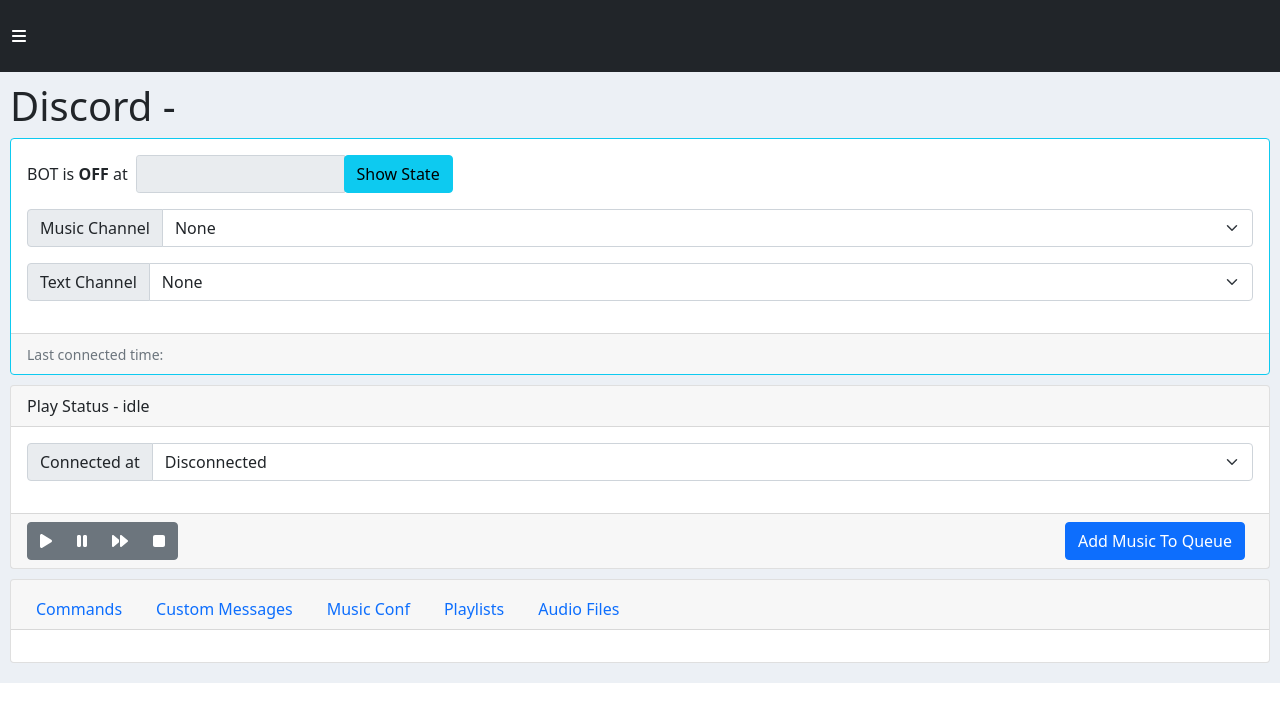
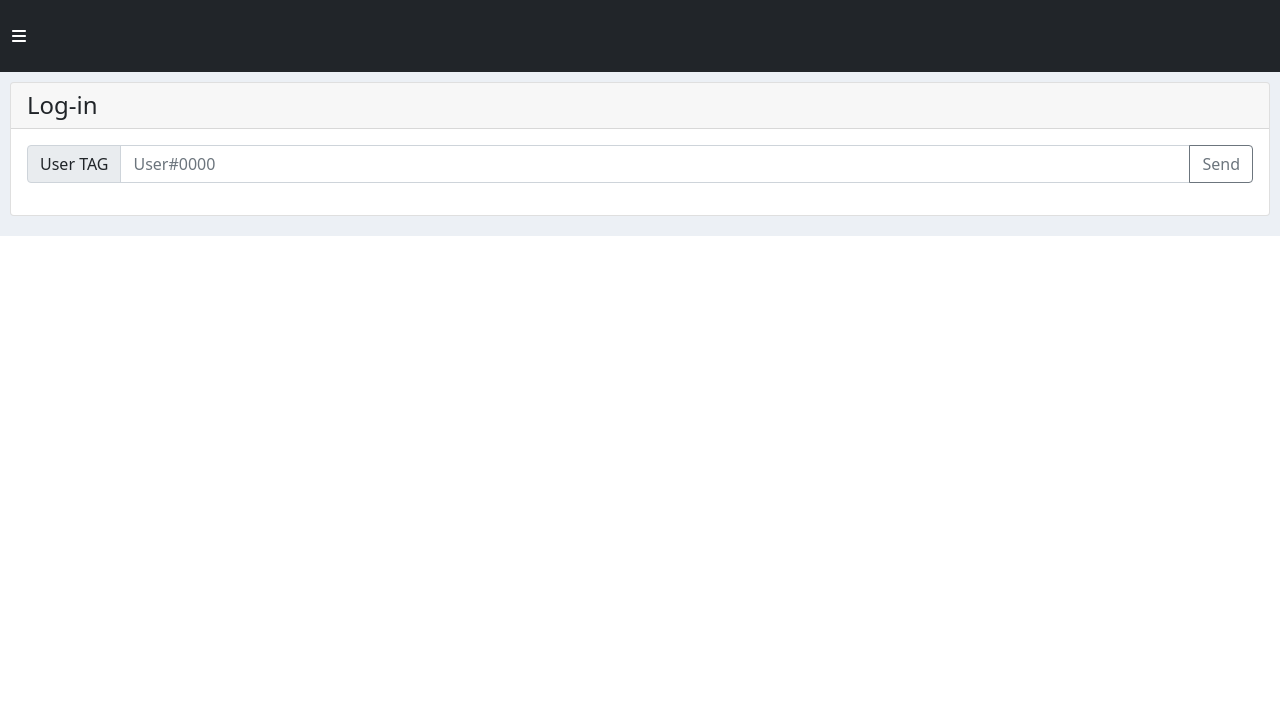
Before and after one commit to AlexandreSaito/DiscordBotUIDevNextjs, a Next.js app: page /discord/logIn in a window 1280 px wide. Shown: the top 722 px of the page. Built offline with nearby package versions, Linux system fonts and the light colour scheme; no server answers.

Commit message:
Update 11 files

```diff
--- a/components/Sidebar.tsx
+++ b/components/Sidebar.tsx
@@ -40,6 +40,7 @@
     this.menuItens.push(menuItem(index, "Home", "/"));
     this.menuItens.push(menuItem(index, "POST", "/post"));
     this.menuItens.push(menuItem(index, "To Do", "/todo"));
+    this.menuItens.push(menuItem(index, "Discord", "/discord/logIn"));
     this.menuItens.push(menuItem(index, "Discord", "/discord/1"));
   }
 
--- a/components/discord/TableRole.tsx
+++ b/components/discord/TableRole.tsx
@@ -1,3 +1,6 @@
+import React from "react";
+import { FetchDiscord } from "js/connection";
+
 export default function TableRole(props: any) {
   const [state, setState] = React.useState({ list: null });
 
--- a/components/discord/TableUser.tsx
+++ b/components/discord/TableUser.tsx
@@ -1,5 +1,4 @@
 import React from "react";
-import { DiscordContext } from "context/discord";
 import { FetchDiscord } from "js/connection";
 
 export default function TableUser(props: any) {
@@ -32,7 +31,9 @@
                 Select
               </button>
             </th>
-            <td>{x.name}</td>
+            <td>
+              {x.name} {x.tag}
+            </td>
           </tr>
         );
       });
--- /dev/null
+++ b/context/login.tsx
@@ -0,0 +1,7 @@
+import React from "react";
+
+export enum LoginEnum{
+    Discord = "discord"
+}
+
+export const LoginContext = React.createContext({});
--- a/js/connection.js
+++ b/js/connection.js
@@ -1,9 +1,26 @@
-const botUrl = "https://discordBotVDev.alexandres18.repl.co";
-//const botUrl = "https://discordBotVProd.alexandres18.repl.co";
+var botUrl;
+
+export function setBotUrl(url) {
+  if (!botUrl) {
+    botUrl = url;
+    console.log(botUrl);
+  }
+}
 
 export function FetchDiscord(url, header, onDone) {
+  if (!botUrl) return null;
   if (!onDone) return Fetch(`${botUrl}${url}`, header);
   Fetch(`${botUrl}${url}`, header)
+    .then((x) => {
+      return x.json();
+    })
+    .then((x) => {
+      onDone(x);
+    });
+}
+
+export function FetchResponse(url, header, onDone) {
+  Fetch(url, header)
     .then((x) => {
       return x.json();
     })
--- a/js/discord/context.ts
+++ b/js/discord/context.ts
@@ -1,4 +1,4 @@
-import { IGuild, ITextChannel, IAudioChannel } from "./types";
+import { IGuild, ITextChannel, IAudioChannel, IDiscordUser } from "./types";
 import { ICommandRule, ICommand } from "./command";
 import {
   IMusic,
@@ -50,6 +50,7 @@
 
 export interface IContext {
   initLoad: boolean;
+  logedAs: IDiscordUser;
   audio: IAudioCtx;
   botName: string;
   channels: IChannelCtx;
--- /dev/null
+++ b/js/discord/url.ts
@@ -0,0 +1,8 @@
+const botUrlList = [
+  "https://discordBotVDev.alexandres18.repl.co",
+  //"https://discordBotVProd.alexandres18.repl.co",
+];
+
+export function getUrls() {
+  return botUrlList;
+}
--- /dev/null
+++ b/pages/api/discord/get-bot-list.ts
@@ -0,0 +1,62 @@
+// Next.js API route support: https://nextjs.org/docs/api-routes/introduction
+import type { NextApiRequest, NextApiResponse } from "next";
+import { Fetch } from "js/connection";
+import { getUrls } from "js/discord/url";
+
+type DiscordBot = {
+  guild: string;
+  url: string;
+};
+
+type Data = {
+  alert: string;
+  message: string;
+  data: null | undefined | Array<DiscordBot>;
+};
+
+export default function handler(
+  req: NextApiRequest,
+  res: NextApiResponse<Data>
+) {
+  const userTag = req.body.userTag;
+  if (!userTag.includes("#")) {
+    res
+      .status(200)
+      .json({ alert: "danger", message: "User TAG está no formato incorreto" });
+    return;
+  }
+  const tagSplitted = userTag.split("#");
+  const userName = tagSplitted[0];
+  const userDif = parseInt(tagSplitted[1]);
+  if (isNaN(userDif)) {
+    res
+      .status(200)
+      .json({ alert: "danger", message: "User TAG está no formato incorreto" });
+    return;
+  }
+
+  const botUrlList = getUrls();
+  let promisses = [];
+  for (let i = 0; i < botUrlList.length; i++) {
+    promisses.push(
+      new Promise((resolve, reject) => {
+        const url = botUrlList[i];
+        Fetch(`${url}/discord/get-user-by-tag`, { body: { userTag: userTag } })
+          .then((x) => {
+            return x.json();
+          })
+          .then((x) => {
+            resolve({ id: i + 1, url: url, res: x });
+          })
+          .catch((error) => {
+            resolve(null);
+          });
+      })
+    );
+  }
+
+  Promise.all(promisses).then((values) => {
+    const discords = values.filter((x) => x);
+    res.status(200).json({ alert: "success", data: discords });
+  });
+}
--- a/pages/discord/[id]/layout.tsx
+++ b/pages/discord/[id]/layout.tsx
@@ -5,12 +5,15 @@
 import VoiceState from "components/discord/VoiceState";
 import BotState from "components/discord/BotState";
 import { copyChangeObject } from "js/objectHandler";
-import { FetchDiscord } from "js/connection";
+import { FetchDiscord, setBotUrl } from "js/connection";
 import { IContext } from "js/discord/context";
 import { EnumPlayState } from "js/discord/audio";
+import { getUrls } from "js/discord/url";
+import { LoginContext, LoginEnum } from "context/login";
 
 const defaultBotState: IContext = {
   initLoad: false,
+  logedAs: { discordId: "", discordUserName: "", web: true },
   lastLoadedTime: 0,
   on: false,
   botName: "",
@@ -72,6 +75,11 @@
   const router = useRouter();
   const { id } = router.query;
   console.log("DISCORD LAYOUT", id);
+
+  setBotUrl(getUrls()[id - 1]);
+  const { getLoginFrom } = React.useContext(LoginContext);
+  const login = getLoginFrom(LoginEnum.Discord);
+
   const [state, setState] = React.useState(defaultBotState);
 
   const changeState = React.useCallback(
@@ -88,6 +96,7 @@
     FetchDiscord("/discord/init", null, (r: any) => {
       let data = {
         botName: r.botName,
+        logedAs: { discordId: login.data.discordId, discordUserName: login.data.discordName },
         lastConnectionTime: r.lastConnectionTime,
         on: r.on,
         initLoad: Date.now(),
@@ -133,6 +142,7 @@
 
   // load bot state
   React.useEffect(() => {
+    if(!login) return;
     if (!state.initLoad) {
       loadInit();
       return;
@@ -153,6 +163,10 @@
   }, [state, loadInit, loadBotConfig]);
 
   if (!id) return <h3>Loading</h3>;
+
+  if(!login) return <h3>Disconnected</h3>;
+
+  if(!login.data.permissions.includes(parseInt(id))) return <h3>No permission</h3>;
 
   return (
     <section>
--- /dev/null
+++ b/pages/discord/logIn.tsx
@@ -0,0 +1,100 @@
+import React from "react";
+import Link from "next/link";
+import type { NextPage } from "next";
+import { useRouter } from "next/router";
+import { NextPageWithLayout } from "pages/_app";
+import { FetchResponse } from "js/connection";
+import { LoginContext, LoginEnum } from "context/login";
+
+const Home: NextPageWithLayout = (props: any) => {
+  const [state, setState] = React.useState({ data: null });
+
+  const userTagRef = React.createRef();
+  const userTagFeedbackRef = React.createRef();
+  const btnSendRef = React.createRef();
+
+  const { getLoginFrom, setLogin } = React.useContext(LoginContext);
+
+  const onSend = (e: any) => {
+    btnSendRef.current.disabled = true;
+    userTagRef.current.readOnly = true;
+    userTagRef.current.classList.remove("is-invalid");
+    if (userTagFeedbackRef.current.value == "") {
+      userTagRef.current.classList.add("is-invalid");
+      userTagFeedbackRef.current.innerHTML = "User TAG não pode ser vazio!";
+      return;
+    }
+    FetchResponse(
+      "/api/discord/get-bot-list",
+      { body: { userTag: userTagRef.current.value } },
+      (r: any) => {
+        console.log(r);
+        if (r.alert == "danger") {
+          btnSendRef.current.disabled = false;
+          userTagRef.current.readOnly = false;
+          userTagFeedbackRef.current.innerHTML = r.message;
+          userTagRef.current.classList.add("is-invalid");
+          return;
+        }
+
+        setState({ data: r.data });
+      }
+    );
+  };
+  const router = useRouter();
+
+  const onSelectBot = (id: number, discordId: string) => {
+    setLogin(LoginEnum.Discord, userTagRef.current.value, {
+      permissions: state.data.map((x) => x.id),
+      discordId: discordId,
+      discordName: userTagRef.current.value.split("#")[0],
+    });
+    router.push(`/discord/${id}`);
+  };
+
+  let discordOptions = [];
+  if (state.data) {
+    discordOptions = state.data.map((x) => {
+      return (
+        <button
+          key={x.id}
+          className="list-group-item list-group-item-action"
+          onClick={() => {
+            onSelectBot(x.id, x.res.id);
+          }}
+        >
+          {x.id} - {x.res.botName}
+        </button>
+      );
+    });
+  }
+
+  return (
+    <div className="card">
+      <h4 className="card-header">Log-in</h4>
+      <div className="card-body">
+        <div className="input-group has-validation mb-3">
+          <span className="input-group-text">User TAG</span>
+          <input
+            type="text"
+            className="form-control"
+            placeholder="User#0000"
+            ref={userTagRef}
+          />
+          <button
+            type="button"
+            className="btn btn-outline-secondary"
+            onClick={onSend}
+            ref={btnSendRef}
+          >
+            Send
+          </button>
+          <div className="invalid-feedback" ref={userTagFeedbackRef}></div>
+        </div>
+        <div className="list-group">{discordOptions}</div>
+      </div>
+    </div>
+  );
+};
+
+export default Home;
--- a/pages/layout.tsx
+++ b/pages/layout.tsx
@@ -5,6 +5,8 @@
 import Script from "next/script";
 import { ConfirmationModal, DisplayModal } from "components/Modal";
 import { setHandler } from "components/Toast";
+import { LoginContext, LoginEnum } from "context/login";
+import { changeState } from "js/objectHandler";
 
 export default function RootLayout({
   children,
@@ -14,7 +16,7 @@
   const [toastState, setToastState] = React.useState({ toast: [] } as {
     toast: Array<any>;
   });
-
+  const [loginState, setLoginState] = React.useState({});
   const toastHandler = {
     setToast: (toast: any) => {
       setToastState({
@@ -31,7 +33,19 @@
       });
     },
   };
+
   setHandler(toastHandler);
+
+  const getLoginFrom = (loginType: LoginEnum) => {
+    return loginState[LoginEnum.Discord];
+  };
+
+  const setLogin = (loginType: LoginEnum, name: string, data: any) => {
+    let login = {};
+    login[loginType] = { name: name, data: data };
+    changeState(setLoginState, loginState, login);
+  };
+
   return (
     <section className="content">
       <link
@@ -44,7 +58,13 @@
       </Head>
       <Header></Header>
       <Sidebar></Sidebar>
-      <main className="">{children}</main>
+      <main className="">
+        <LoginContext.Provider
+          value={{ getLoginFrom: getLoginFrom, setLogin: setLogin }}
+        >
+          {children}
+        </LoginContext.Provider>
+      </main>
       {ConfirmationModal()}
       {DisplayModal()}
       <div
```
